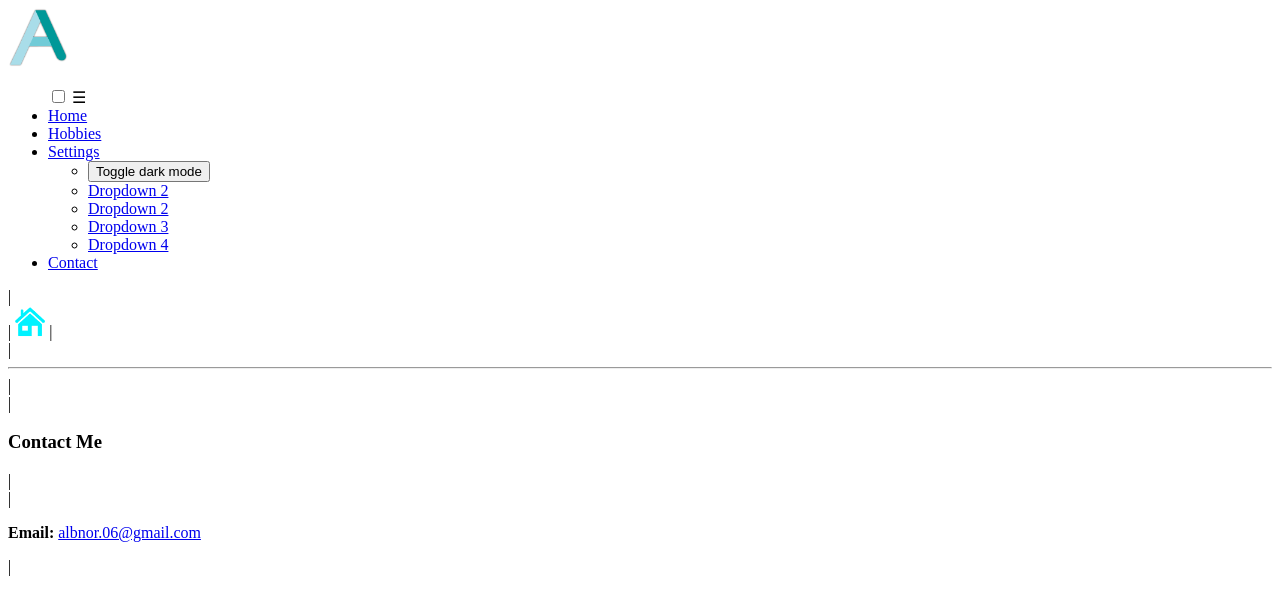
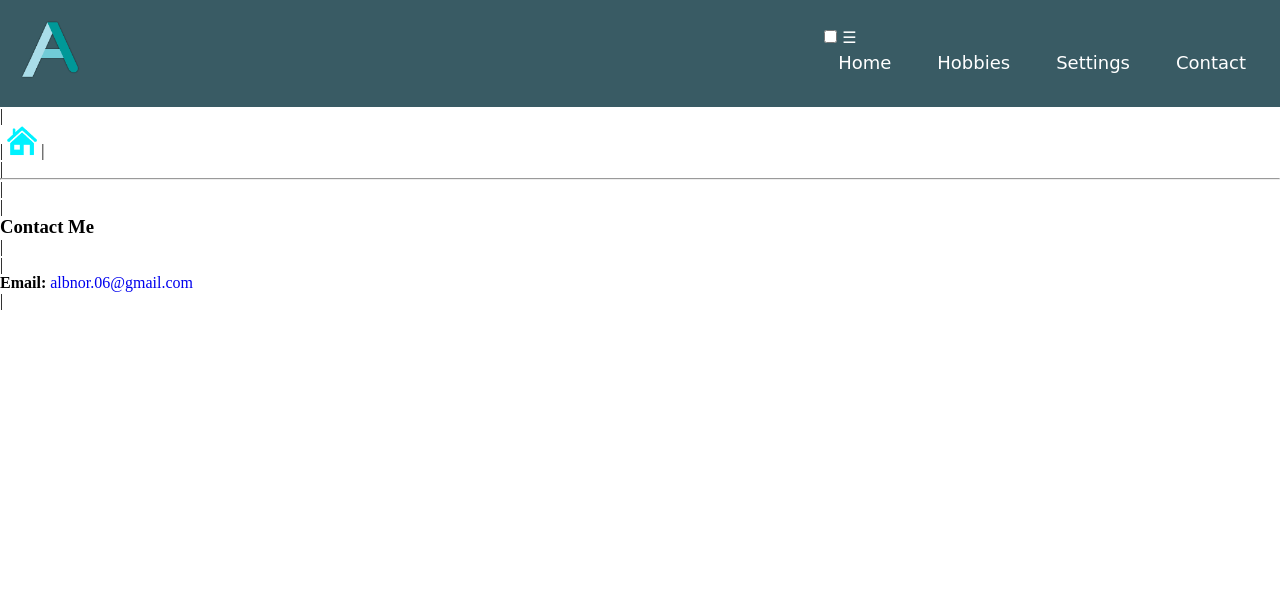
Before and after one commit to 12CrazyGamer12/Web-Development---Edit, a plain HTML site: page HTML Personal Site/contact.html in a window 1280 px wide. Drawn offline with Linux system fonts and the light colour scheme; the site is published under a folder, as on GitHub Pages, so addresses that start at the root find nothing.

Commit message:
Update contact.html

```diff
--- a/HTML Personal Site/contact.html
+++ b/HTML Personal Site/contact.html
@@ -2,8 +2,8 @@
 <html>
 
 <head>
-    <link rel="stylesheet" href="/css/navbar.css">
-    <link rel="stylesheet" href="/css/main.css">
+    <link rel="stylesheet" href="./css/navbar.css">
+    <link rel="stylesheet" href="./css/main.css">
     <meta charset="UTF-8">
     <title>Contact Me</title>
 </head>
```
